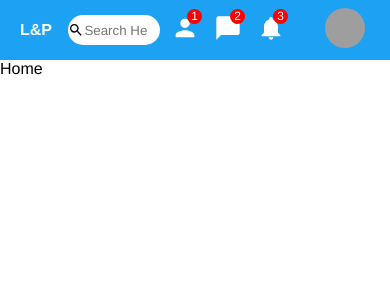
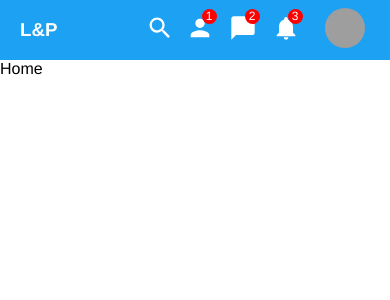
Before and after one commit to dan-k-park/Lost-and-Pound, a React (Create React App) app in the folder client/: page / in a window 390 px wide. Shown: the top 300 px of the page. Built offline with nearby package versions, Linux system fonts and the light colour scheme; grey boxes are pictures that could not be loaded.

Commit message:
responsive navbar works although except cancel button margins could use some work

```diff
--- a/client/src/components/index.jsx
+++ b/client/src/components/index.jsx
@@ -6,6 +6,7 @@ import {
   MdSearch,
   MdNotifications,
   MdChatBubble,
+  MdCancel,
 } from "react-icons/md";
 
 const Container = styled.div`
@@ -23,7 +24,7 @@ const LogoContainer = styled.div`
   flex: 3;
 `;
 
-const Large = styled.h4`
+const Large = styled.h3`
   display: inline-block;
   color: #fff;
   @media only Screen and (max-width: 640px) {
@@ -31,7 +32,7 @@ const Large = styled.h4`
   }
 `;
 
-const Small = styled.h4`
+const Small = styled.h3`
   display: none;
   color: #fff;
   @media only Screen and (max-width: 640px) {
@@ -47,6 +48,9 @@ const SearchContainer = styled.div`
   flex: 6;
   display: flex;
   justify-content: center;
+  @media only Screen and (max-width: 640px) {
+    display: ${(props) => (props.searchOpen ? "flex" : "none")};
+  }
 `;
 
 const SearchBar = styled.div`
@@ -56,6 +60,9 @@ const SearchBar = styled.div`
   border-radius: 30px;
   display: flex;
   align-items: center;
+  @media only Screen and (max-width: 640px) {
+    width: 100%;
+  }
 `;
 
 const SearchInput = styled.input`
@@ -64,6 +71,23 @@ const SearchInput = styled.input`
 
   &:focus {
     outline: none;
+  }
+`;
+
+const SearchButton = styled(MdSearch)`
+  display: none;
+  @media only Screen and (max-width: 640px) {
+    display: block;
+    font-size: 28px;
+    margin-right: 12px;
+    color: #fff;
+  }
+`;
+
+const CancelButton = styled(MdCancel)`
+  display: none;
+  @media only Screen and (max-width: 640px) {
+    display: inline-block;
   }
 `;
 
@@ -79,6 +103,12 @@ const NavLinkContainer = styled.div`
 const NavIconContainer = styled.div`
   display: flex;
   margin-right: 25px;
+
+  @media only Screen and (max-width: 640px) {
+    display: ${(props) => (props.searchOpen ? "none" : "flex")};
+    margin-left: 10%;
+    margin-right: 5%;
+  }
 `;
 
 const NavIcon = styled.div`
@@ -110,7 +140,7 @@ const UserImg = styled.img`
 `;
 
 const Navbar = () => {
-  const [searchClicked, setSearchClicked] = useState(false);
+  const [searchOpen, setSearchOpen] = useState(false);
 
   return (
     <Container>
@@ -120,14 +150,16 @@ const Navbar = () => {
           <Small>L&P</Small>
         </Logo>
       </LogoContainer>
-      <SearchContainer>
+      <SearchContainer searchOpen={searchOpen}>
         <SearchBar>
-          <MdSearch />
+          <MdSearch style={{ marginLeft: "12px" }} />
           <SearchInput placeholder="Search Here" />
+          <CancelButton onClick={() => setSearchOpen(false)} />
         </SearchBar>
       </SearchContainer>
       <NavLinkContainer>
-        <NavIconContainer>
+        <NavIconContainer searchOpen={searchOpen}>
+          <SearchButton onClick={() => setSearchOpen(true)} />
           <NavIcon>
             <MdPerson style={{ fontSize: "28px" }} />
             <IconBadge>1</IconBadge>
```
